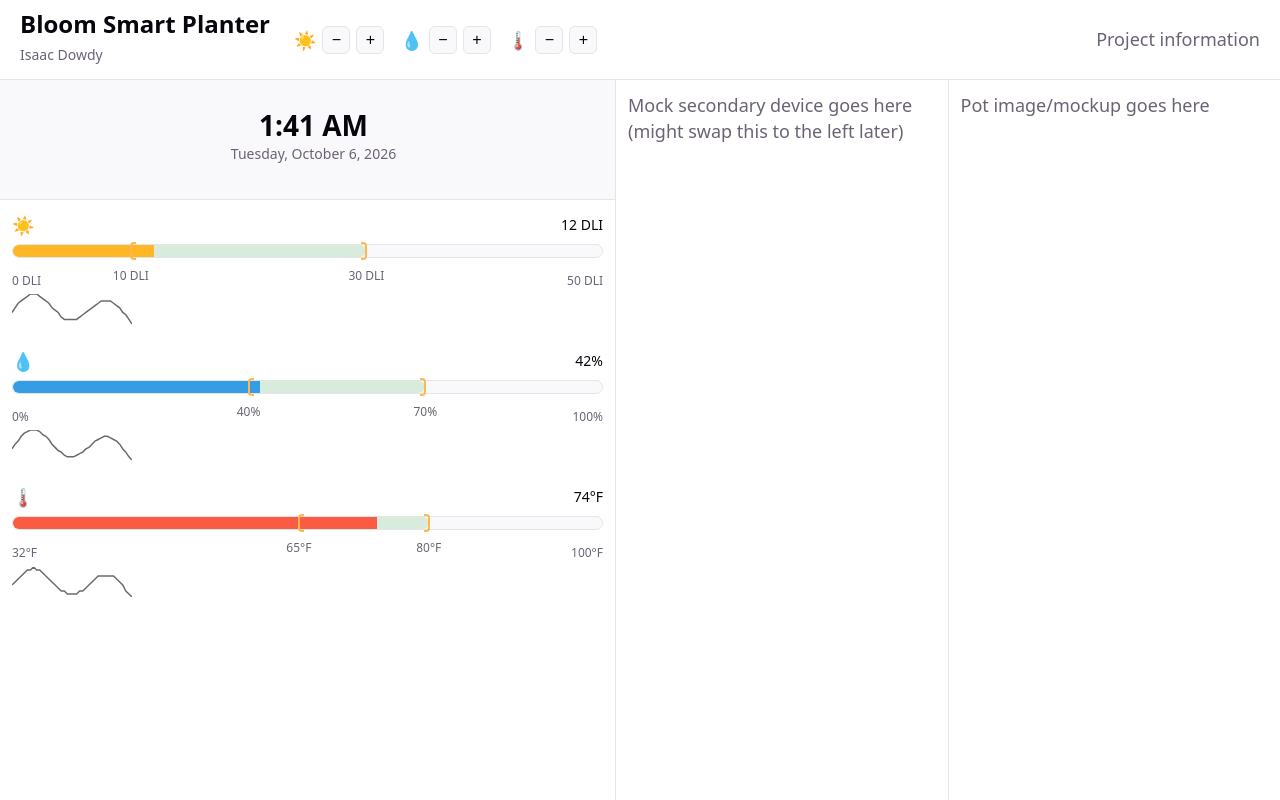
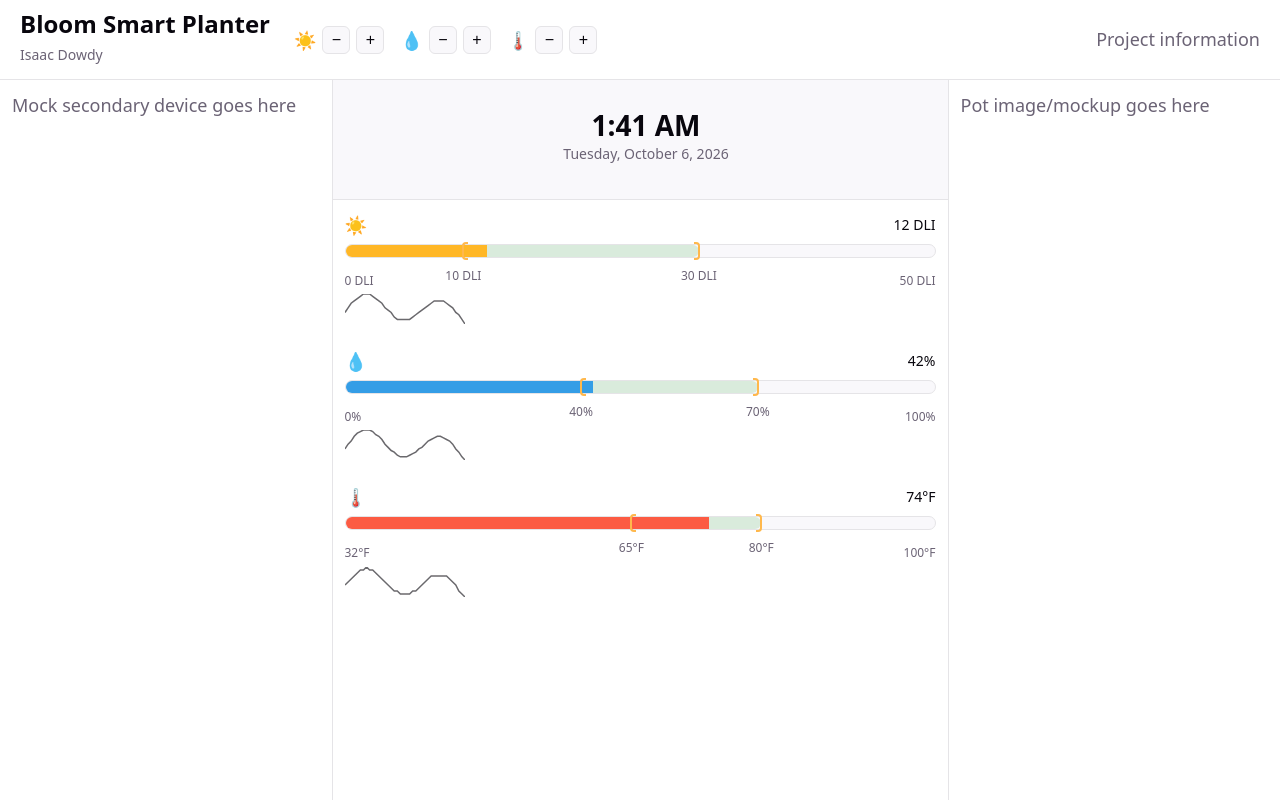
Before and after one commit to isaac-dowdy/bloom-smart-planter, a Svelte app in the folder bloom/: page / in a window 1280 px wide. Built offline with nearby package versions, Linux system fonts and the light colour scheme.

Commit message:
Moving secondary device panel to left

```diff
--- a/bloom/src/App.svelte
+++ b/bloom/src/App.svelte
@@ -52,6 +52,7 @@
   </header>
 
   <main class="panels">
+    <section class="panel panel-phone">Mock secondary device goes here</section>
     <section class="panel panel-pot">
       <div class="panel-pot-lip">
         <div class="pot-top">
@@ -77,8 +78,6 @@
       </div>
     </section>
 
-    <section class="panel panel-phone">Mock secondary device goes here (might swap this to the left later)</section>
-
     <section class="panel panel-mockup">Pot image/mockup goes here</section>
   </main>
 </div>
```
